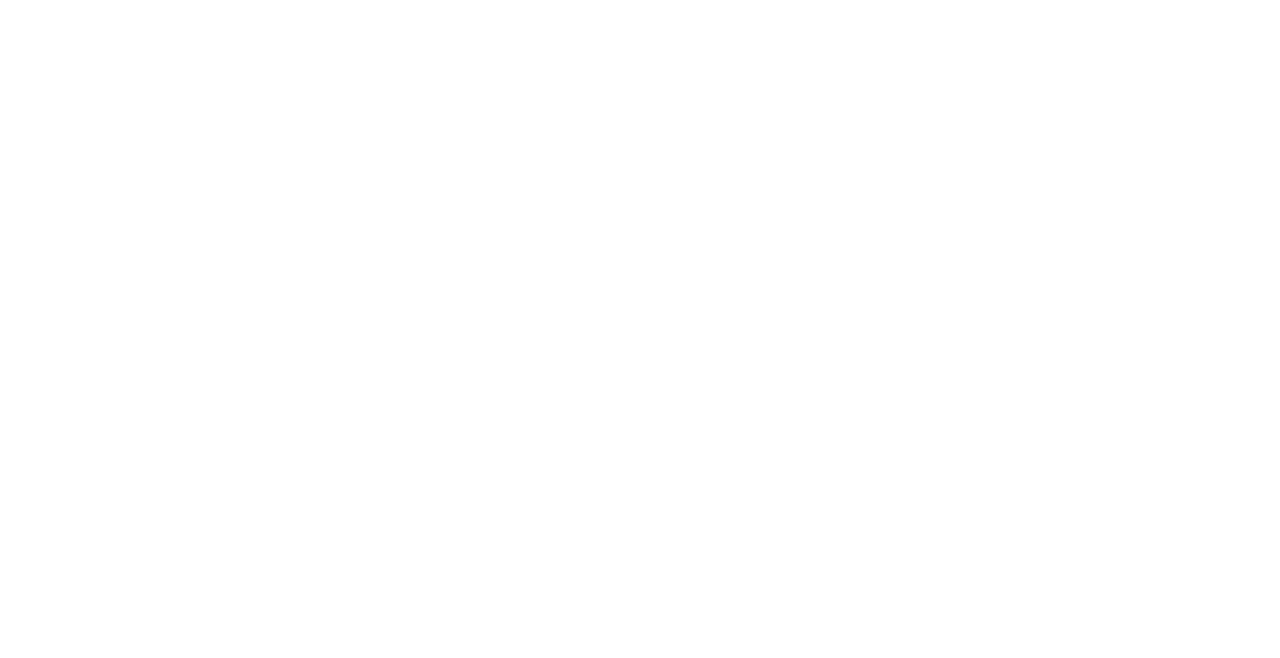
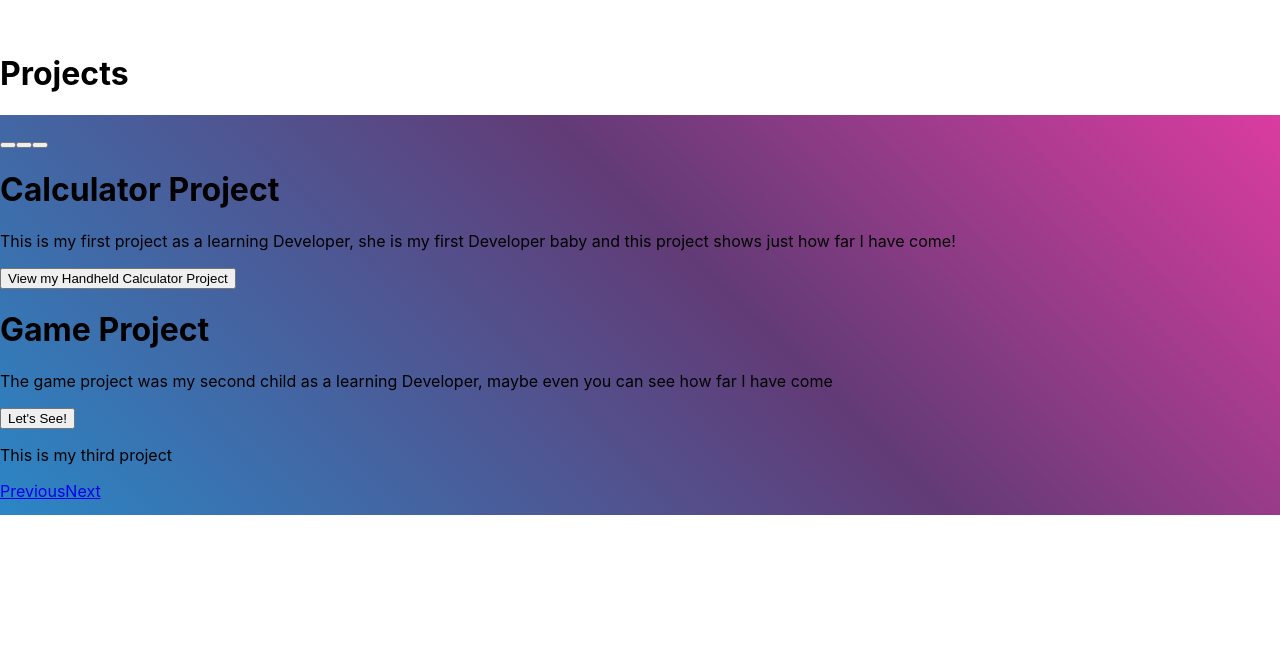
Before and after one commit to chlo84/portfolio, a React (Create React App) app: page / in a window 1280 px wide. Shown: the part 1762-2420 px from the top of the page. Built offline with nearby package versions, Linux system fonts and the light colour scheme; the HTML template or start-up script is replaced by a standard one.

Commit message:
added buttons and tags to the carousel added background color

```diff
--- a/src/App.css
+++ b/src/App.css
@@ -2,34 +2,19 @@
 .carousel{
   height: 400px;
   width: 1500px;
-  background-color: grey;
+  background-color: #FF3CAC;
+  background-image: linear-gradient(225deg, #FF3CAC 0%, #623b76 50%, #2B86C5 100%);
   display: flexbox;
   align-content: center;
 }
-.navbar-nav{
-  display: flex;
-  justify-content: center;
-}
-.navLink{
-  margin: 10px;
-}
-.navLink:hover{
-  background-color: palevioletred;
 
-}
 .footerPage{
   background-color: lightseagreen;
   top: -200;
   overflow: visible;
 
 }
-.skillsPage{
-  background-color: lightseagreen;
-
-}
-.roundedBottom{
-  background-color: white;
-  border-bottom-right-radius: 200px;
-  border-bottom-left-radius: 200px;
-
-}
+.page{
+  height: 100vh;
+  padding-top: 40px;
+    }
--- a/src/components/Footer/footer.js
+++ b/src/components/Footer/footer.js
@@ -1,9 +1,26 @@
 import React from 'react';
-import Button from 'react-bootstrap/Button';
+import {Button, Card} from 'react-bootstrap';
+
 function Footer () {
 return (
     <div className='page footerPage' id='contact'>
         <h1>Footer</h1>
+        <Button>Click here for more Information</Button>
+        <Card>
+            <Card.Header>Quote</Card.Header>
+            <Card.Body>
+                <blockquote className="blockquote mb-0">
+                    <p>
+                        {' '}
+                        Test a Quote
+                        {' '}
+                    </p>
+                    <footer className="blockquote-footer">
+                        Someone famous in <cite title="Source Title">Source Title</cite>
+                    </footer>
+                </blockquote>
+            </Card.Body>
+        </Card>
     </div>
 )
 }
--- a/src/components/LandingPage/landingPage.css
+++ b/src/components/LandingPage/landingPage.css
@@ -7,7 +7,3 @@
     margin-top: 75px;
 
     }
-
-.page{
-    height: 100vw;
-      }
--- a/src/components/Navigation/Navbar.css
+++ b/src/components/Navigation/Navbar.css
@@ -2,3 +2,14 @@
     position: fixed;
     top: 0;
 }
+.navbar-nav{
+    display: flex;
+    justify-content: center;
+  }
+  .navLink{
+    margin: 10px;
+  }
+  .navLink:hover{
+    background-color: palevioletred;
+
+  }
--- /dev/null
+++ b/src/components/Projects/projects.css
@@ -0,0 +1,6 @@
+.roundedBottom{
+    background-color: white;
+    border-bottom-right-radius: 200px;
+    border-bottom-left-radius: 200px;
+
+  }
--- a/src/components/Projects/projects.js
+++ b/src/components/Projects/projects.js
@@ -6,37 +6,17 @@
         <h1>Projects</h1>
         <Carousel>
           <Carousel.Item interval={1000}>
-    <img
-      className="d-block w-100"
-      src="holder.js/800x400?text=First slide&bg=373940"
-      alt="First slide"
-    />
-    <Carousel.Caption>
-      <h3>First slide label</h3>
-      <p>Nulla vitae elit libero, a pharetra augue mollis interdum.</p>
-    </Carousel.Caption>
+              <h1>Calculator Project</h1>
+              <p>This is my first project as a learning Developer, she is my first Developer baby and this project shows just how far I have come!</p>
+              <button>View my Handheld Calculator Project</button>
           </Carousel.Item>
           <Carousel.Item interval={500}>
-    <img
-      className="d-block w-100"
-      src="holder.js/800x400?text=Second slide&bg=282c34"
-      alt="Second slide"
-    />
-    <Carousel.Caption>
-      <h3>Second slide label</h3>
-      <p>Lorem ipsum dolor sit amet, consectetur adipiscing elit.</p>
-    </Carousel.Caption>
+              <h1>Game Project</h1>
+              <p>The game project was my second child as a learning Developer, maybe even you can see how far I have come</p>
+              <button>Let's See!</button>
           </Carousel.Item>
           <Carousel.Item>
-    <img
-      className="d-block w-100"
-      src="holder.js/800x400?text=Third slide&bg=20232a"
-      alt="Third slide"
-    />
-    <Carousel.Caption>
-      <h3>Third slide label</h3>
-      <p>Praesent commodo cursus magna, vel scelerisque nisl consectetur.</p>
-    </Carousel.Caption>
+              <p>This is my third project</p>
           </Carousel.Item>
         </Carousel>
     </div>
--- /dev/null
+++ b/src/components/Skills/skills.css
@@ -0,0 +1,4 @@
+.skillsPage{
+    background-color: lightseagreen;
+
+  }
```
Also changed, not shown: src/components/AboutMe/aboutme.css (added), src/components/Footer/footer.css (added). Lines whose indentation alone changed are shown as unchanged.
